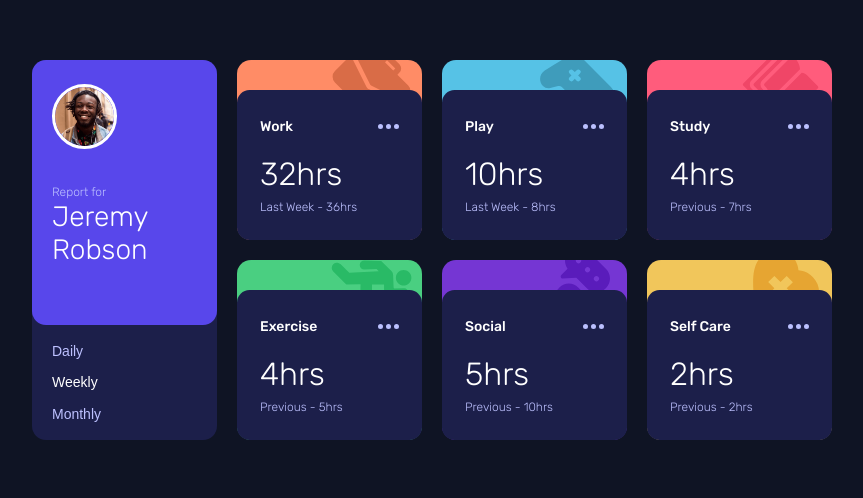
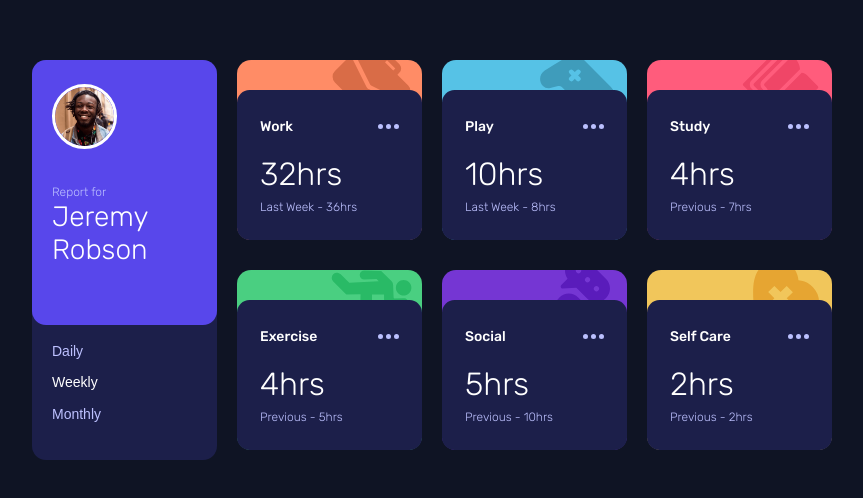
Before and after one commit to Mario-hs/time-tracking-dashboard-main, a plain HTML site: page index.html in a window 1280 px wide. Shown: the part 140-638 px from the top of the page, without its empty margins (208-1071 px from the left). Drawn offline with Linux system fonts and the light colour scheme.

Commit message:
Finished CSS and Desktop Responsiveness Refactoring

```diff
--- a/styles/styles.scss
+++ b/styles/styles.scss
@@ -1,7 +1,12 @@
 @import './reset.scss';
+
+html {
+    height: 100vh;
+    display: flex;
 
     body {
         background-color: $very-dark-blue;
+        margin: auto;
 
         header {
             width: 87vw;
@@ -146,3 +151,4 @@ body {
     }
 
     @import './media.scss';
+}
```
Also changed, not shown: styles/styles.css, 1 other file. Lines whose indentation alone changed are shown as unchanged.
